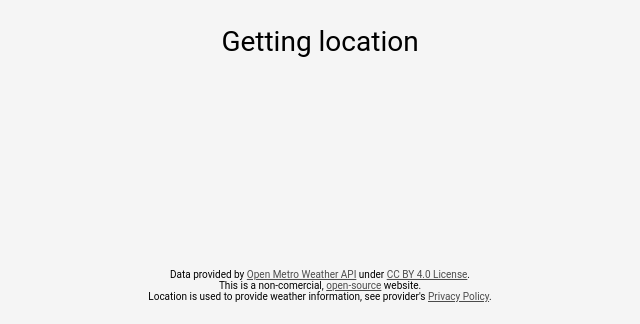
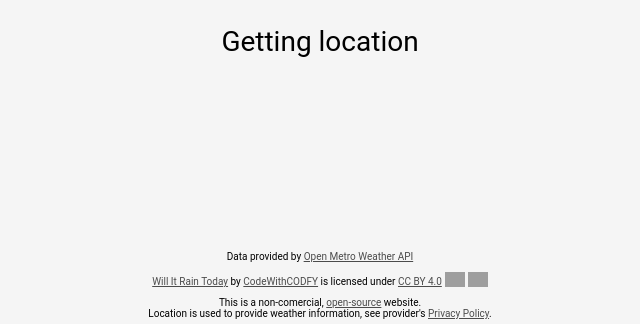
Before and after one commit to CodeWithCODFY/Will-It-Rain-Today, a plain HTML site: page will it rain today/index.html in a window 1280 px wide. Shown: the part 476-800 px from the top of the page, without its empty margins (320-960 px from the left). Drawn offline with Linux system fonts and the light colour scheme; grey boxes are pictures that could not be loaded.

Commit message:
Update index.html

```diff
--- a/will it rain today/index.html
+++ b/will it rain today/index.html
@@ -20,8 +20,7 @@
 
     <footer>
         <small>
-            Data provided by <a href="https://open-meteo.com">Open Metro Weather API</a> under <a
-                href="This work is marked with CC0 1.0 ">CC BY 4.0 License</a>.
+            Data provided by <a href="https://open-meteo.com">Open Metro Weather API</a> <p xmlns:cc="http://creativecommons.org/ns#" xmlns:dct="http://purl.org/dc/terms/"><a property="dct:title" rel="cc:attributionURL" href="https://will-it-rain-today.w3spaces.com">Will It Rain Today</a> by <a rel="cc:attributionURL dct:creator" property="cc:attributionName" href="https://github.com/CodeWithCODFY">CodeWithCODFY</a> is licensed under <a href="https://creativecommons.org/licenses/by/4.0/?ref=chooser-v1" target="_blank" rel="license noopener noreferrer" style="display:inline-block;">CC BY 4.0<img style="height:15px!important;margin-left:3px;vertical-align:text-bottom;" src="https://mirrors.creativecommons.org/presskit/icons/cc.svg?ref=chooser-v1" alt=""><img style="height:15px!important;margin-left:3px;vertical-align:text-bottom;" src="https://mirrors.creativecommons.org/presskit/icons/by.svg?ref=chooser-v1" alt=""></a></p>
         </small>
         <small>
             This is a non-comercial, <a href="https://github.com/CodeWithCODFY/Will-It-Rain-Today">open-source</a> website.
```
